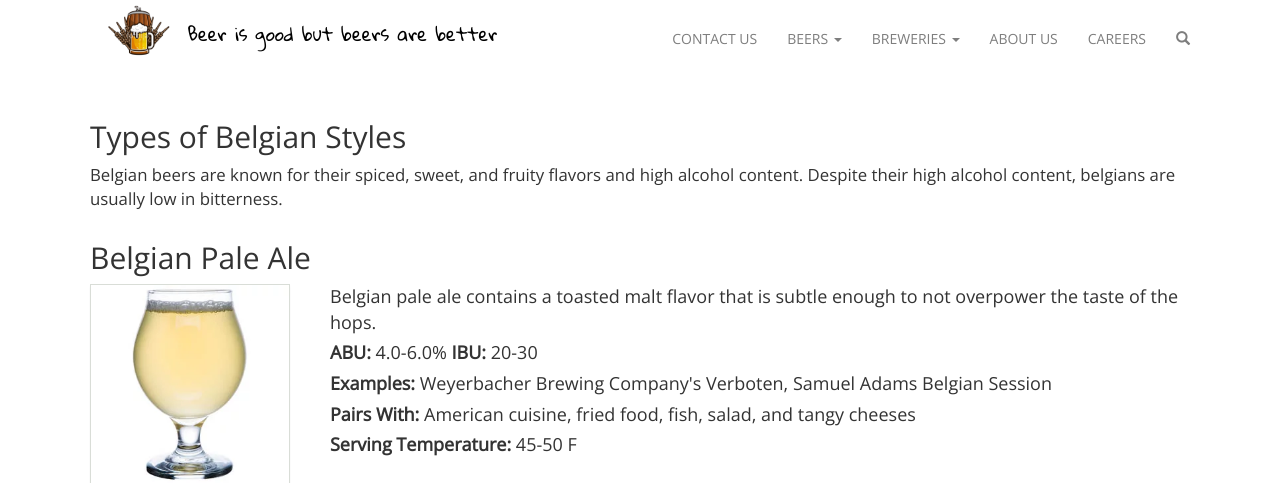
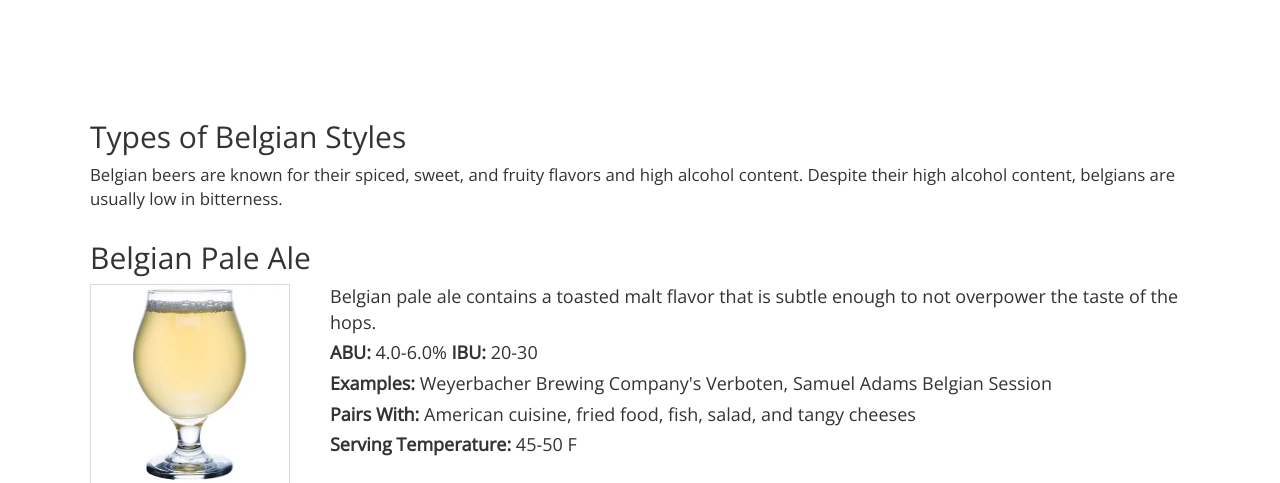
Before and after one commit to lolthoi/the-guys-colour-life-more-beautiful-and-brighter, a PHP site: page /belgian-styles.html in a window 1280 px wide. Shown: the top 483 px of the page. Run offline with PHP 8.4, Linux system fonts and the light colour scheme.

Commit message:
sua js header footer

```diff
--- a/belgian-styles.html
+++ b/belgian-styles.html
@@ -11,37 +11,7 @@
 </head>
 <body>
 <header class="home">
-    <div class="header">
-        <div class="logo">
-            <a href="http://beer-guys.herokuapp.com/"> <img src="img/logo.png">
-                <span id="logo">Beer is good but beers are better</span>
-            </a>
-        </div>
-        <div class="menu">
-            <ul>
-                <li><a  href="#"><span class="glyphicon glyphicon-search"></span></a></li>
-                <li><a  href="#careers"> careers</a></li>
-                <li><a  href="#about"> about us</a></li>
-                <li class="sub-menu"><a href="#brews"> breweries <span class="caret"></span></a>
-                    <ul style="padding-bottom: 25px;padding-top: 25px">
-                        <li><a href="https://beer-guys.herokuapp.com/how-to-brew.html">How to brew</a></li>
-                        <li><a href="#">Brewing Factories</a></li>
-                        <li><a href="#">Craft Breweries </a></li>
-                    </ul>
-                </li>
-                <li class="sub-menu"><a href="#beers"> beers <span class="caret"></span></a>
-                    <ul style="padding-bottom: 25px;padding-top: 25px">
-                        <li><a href="https://beer-guys.herokuapp.com/originofbeer.html">Origin of Beer</a></li>
-                        <li><a href="https://beer-guys.herokuapp.com/festival.html">Cultural references</a></li>
-                        <li><a href="https://beer-guys.herokuapp.com/nutrition.html">Nutritional values</a></li>
-                        <li><a href="https://beer-guys.herokuapp.com/typeofbeer.html">Types of beer</a></li>
-                    </ul>
-                </li>
-                <li><a href="#contact us"> contact us</a></li>
-            </ul>
-        </div>
-        <div class="menu-toggle"><i class="fa fa-bars" aria-hidden="true"></i></div>
-    </div>
+
 </header>
 <div class="title">
     <div class="container">
--- a/css/style.css
+++ b/css/style.css
@@ -219,7 +219,7 @@
     width: 100%;
 }
 .vid video{
-    max-width: 100%;
+    width: 100%;
 }
 .slogan{
     float: left;
--- a/js/header.js
+++ b/js/header.js
@@ -33,3 +33,5 @@
     localStorage.setItem("head", head);
 }
 $(".home").prepend(localStorage.getItem("head"));
+
+localStorage.removeItem("head");
```
Also changed, not shown: typeofbeer.html (+12 -12 lines), home.html (line endings or trailing spaces).
